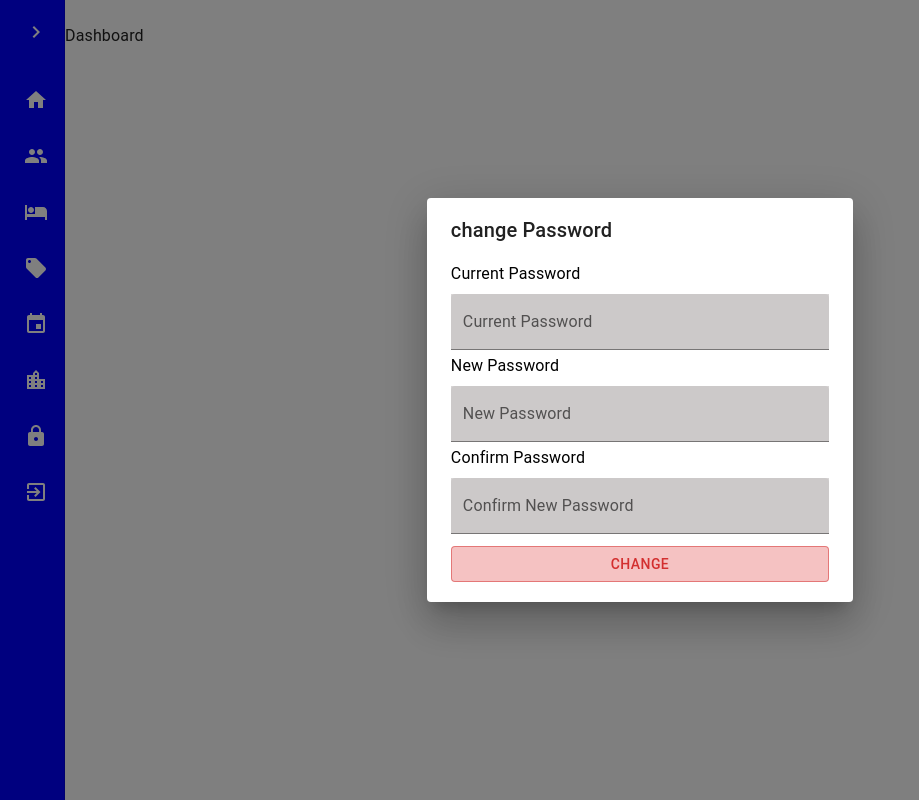
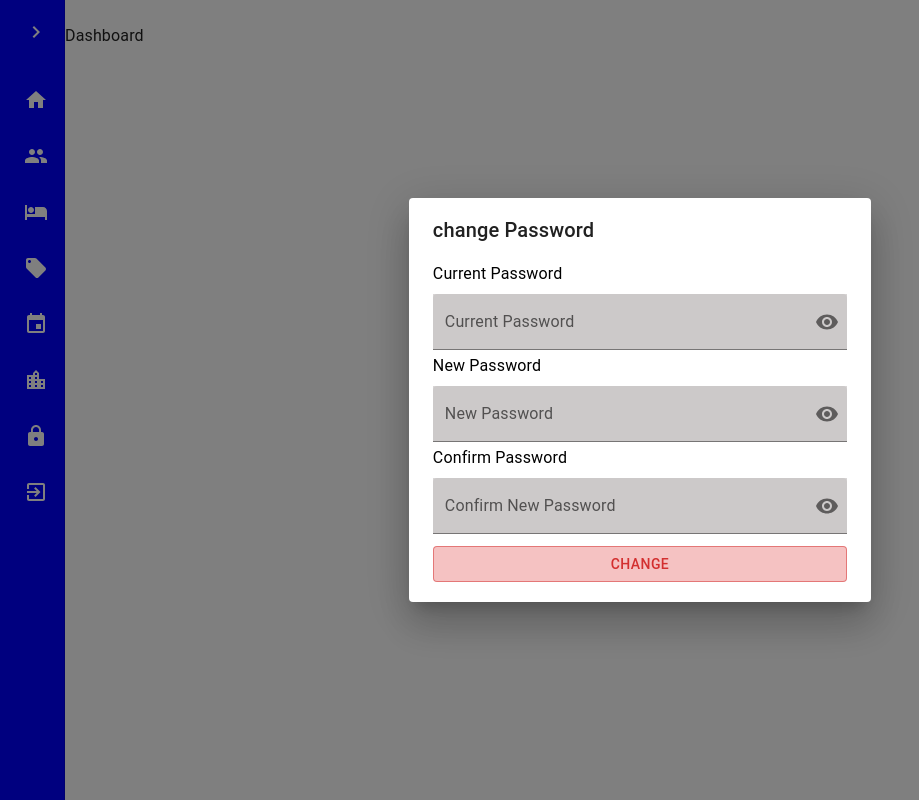
Before and after one commit to Elias-lap/Hotel-Management-System, a React (Vite) app: page /dashboard in a window 1280 px wide. Both pictures are taken after a click on the button "Change Password". Shown: the whole page, without its empty margins (0-919 px from the left). Built offline with nearby package versions, Linux system fonts and the light colour scheme.

Commit message:
changePasswordFunction

```diff
--- a/src/AuthModule/Components/ChangePassword/ChangePassword.tsx
+++ b/src/AuthModule/Components/ChangePassword/ChangePassword.tsx
@@ -1,51 +1,145 @@
-import { TextField, FormControl, FormLabel, Button } from "@mui/material";
+import { Visibility, VisibilityOff } from "@mui/icons-material";
+import {
+  TextField,
+  FormControl,
+  FormLabel,
+  Button,
+  InputAdornment,
+  IconButton,
+  CircularProgress,
+} from "@mui/material";
+import { useContext, useState } from "react";
 import { useForm } from "react-hook-form";
-export default function ChangePassword() {
+import { AuthContext } from "../../../Context/Components/AuthContext";
+import axios from "axios";
+import { SubmitHandler } from "react-hook-form";
+import { Toast } from "../../../Context/Components/TousterContext";
 type FormValues = {
   oldPassword: string;
   newPassword: string;
-    confirmPassword:string
+  confirmPassword: string;
 };
-
+type Props ={
+  handleCloseDialog : ()=>void
+}
+export default function ChangePassword({ handleCloseDialog }: Props) {
+  // Inside your component function
+  const authContextValue = useContext(AuthContext); // Get the context value
+  const baseUrl: string | undefined = authContextValue
+    ? authContextValue.baseUrl
+    : undefined;
+const {showSuccessToast , showErrorToast}= useContext(Toast)
+const [spinner, setSpinner] = useState<boolean>(false);
   const {
     register,
     handleSubmit,
+    watch,
     formState: { errors },
     reset,
-  } = useForm();
+  } = useForm<FormValues>();
+  // for showing current password
+  const [showPassword, setShowPassword] = useState(false);
+  const handleClickShowPassword = () => {
+    setShowPassword(!showPassword);
+  };
+  // for showing New password
+  const [showNewPassword, setShowNewPassword] = useState(false);
+  const handleClickShowNewPassword = () => {
+    setShowNewPassword(!showNewPassword);
+  };
+  // for showing confirm New password
+  const [showConfirmNewPassword, setShowConfirmNewPassword] = useState(false);
+  const handleClickShowConfirmNewPassword = () => {
+    setShowConfirmNewPassword(!showConfirmNewPassword);
+  };
+  // Custom validation function to check if passwords match
+  const validatePasswordMatch = (value: unknown) => {
+    const password = watch("newPassword"); // Get the value of the "password" field
+    return value === password ? true : "Passwords do not match"; // Return error message if passwords don't match
+  };
+  const onSubmit: SubmitHandler<FormValues> = async (data) => {
+    // Handle password change logic here
+    // const token = localStorage.getItem("userToken");
+    // if (!token) {
+    //   throw new Error("User is not authenticated");
+    // }
+    setSpinner(true)
+    const token ="Bearer eyJhbGciOiJIUzI1NiIsInR5cCI6IkpXVCJ9.eyJfaWQiOiI2NjEzZWZlZTZlYmJiZWZiYzE5ZjAwZmYiLCJyb2xlIjoiYWRtaW4iLCJ2ZXJpZmllZCI6ZmFsc2UsImlhdCI6MTcxMjU4MjY4NCwiZXhwIjoxNzEzNzkyMjg0fQ.M887Vp9SsT7OzO_fbw0acuL1PzADMB4v03Tf0DdD9Vo"
+    try {
+      const response = await axios.post(
+        `${baseUrl}/v0/admin/users/change-password`,
+        data,
+        {
+          headers: {
+            Authorization: token,
+          },
+        }
+      );
+      console.log(response.data.message);
+      showSuccessToast?.("Password has been updated successfully");
+      handleCloseDialog()
+    } catch (error) {
+      console.log(error);
+      if (axios.isAxiosError(error) && error.response) {
+        showErrorToast(error.response.data.message);
+      }
+    }finally{
+      setSpinner(false)
 
-  const onSubmit = (data :FormValues) => {
-    // Handle password change logic here
-    console.log(data);
-
+    }
     reset();
   };
   return (
     <form onSubmit={handleSubmit(onSubmit)}>
-      <FormControl sx={{display:"block"}}>
-        <FormLabel sx={{color:"black"}}>Current Password</FormLabel>
+      <FormControl sx={{ display: "block" }}>
+        <FormLabel sx={{ color: "black" }}>Current Password</FormLabel>
         <TextField
           variant="filled"
-        sx={{backgroundColor :"#bdb8b891"  , color:"#00000021"}}
+          sx={{ backgroundColor: "#bdb8b891", color: "#00000021" }}
           autoFocus
           margin="dense"
           label="Current Password"
-        type="password"
+          type={showPassword ? "text" : "password"}
+          InputProps={{
+            endAdornment: (
+              <InputAdornment position="end">
+                <IconButton
+                  onClick={handleClickShowPassword}
+                  // onMouseDown={handleMouseDownPassword}
+                  edge="end"
+                >
+                  {showPassword ? <VisibilityOff /> : <Visibility />}
+                </IconButton>
+              </InputAdornment>
+            ),
+          }}
           fullWidth
           {...register("oldPassword", { required: true })}
           error={errors.oldPassword ? true : false}
-        helperText={errors.currentPassword && "OldPassword is required"}
+          helperText={errors.oldPassword && "OldPassword is required"}
         />
-
       </FormControl>
-      <FormControl sx={{display:"block"}}>
-        <FormLabel sx={{color:"black"}}>New Password</FormLabel>
+      <FormControl sx={{ display: "block" }}>
+        <FormLabel sx={{ color: "black" }}>New Password</FormLabel>
         <TextField
           variant="filled"
-            sx={{backgroundColor :"#bdb8b891",color:"#00000021"}}
+          sx={{ backgroundColor: "#bdb8b891", color: "#00000021" }}
           margin="dense"
           label="New Password"
-        type="password"
+          type={showNewPassword ? "text" : "password"}
+          InputProps={{
+            endAdornment: (
+              <InputAdornment position="end">
+                <IconButton
+                  onClick={handleClickShowNewPassword}
+                  // onMouseDown={handleMouseDownPassword}
+                  edge="end"
+                >
+                  {showPassword ? <VisibilityOff /> : <Visibility />}
+                </IconButton>
+              </InputAdornment>
+            ),
+          }}
           fullWidth
           {...register("newPassword", { required: true })}
           error={errors.newPassword ? true : false}
@@ -53,22 +147,50 @@ export default function ChangePassword() {
         />
       </FormControl>
 
-      <FormControl sx={{display:"block"}}>
-        <FormLabel sx={{color:"black"}}>Confirm Password </FormLabel>
-
+      <FormControl sx={{ display: "block" }}>
+        <FormLabel sx={{ color: "black" }}>Confirm Password </FormLabel>
         <TextField
           variant="filled"
-            sx={{backgroundColor :"#bdb8b891" ,color:"#00000021"}}
+          sx={{ backgroundColor: "#bdb8b891", color: "#00000021" }}
           margin="dense"
           label="Confirm New Password"
-        type="password"
+          type={showConfirmNewPassword ? "text" : "password"}
+          InputProps={{
+            endAdornment: (
+              <InputAdornment position="end">
+                <IconButton
+                  onClick={handleClickShowConfirmNewPassword}
+                  edge="end"
+                >
+                  {showConfirmNewPassword ? <VisibilityOff /> : <Visibility />}
+                </IconButton>
+              </InputAdornment>
+            ),
+          }}
           fullWidth
-        {...register("confirmPassword", { required: true })}
-        error={errors.confirmPassword ? true : false}
-        helperText={errors.confirmPassword && "Please confirm new password"}
+          {...register("confirmPassword", {
+            required: "Please confirm new password",
+            validate: validatePasswordMatch,
+          })}
+          error={!!errors.confirmPassword}
+          helperText={errors.confirmPassword && errors.confirmPassword.message}
+
         />
       </FormControl>
-      <Button sx={{mt:1 , width :"100%" , marginLeft :"auto" , backgroundColor :"#e770706c"}}  color="error" variant="outlined" type="submit">Change </Button>
+      <Button
+        sx={{
+          mt: 1,
+          width: "100%",
+          marginLeft: "auto",
+          backgroundColor: "#e770706c",
+        }}
+        color="error"
+        variant="outlined"
+        type="submit"
+      >
+         {spinner ? <CircularProgress size={24} color="inherit" /> : 'Change'}
+
+      </Button>
     </form>
   );
 }
--- a/src/Context/Components/AuthContext.tsx
+++ b/src/Context/Components/AuthContext.tsx
@@ -7,7 +7,7 @@ export interface IAuth {
   savLoginData: () => void;
   userRole: string | null;
   requestHeaders: { Authorization:string},
-  baseUrl: string;
+  baseUrl: string | undefined;
   // updateUserData: () => void;
   // setUserRole: () => void;
 }
--- a/src/Context/Components/TousterContext.tsx
+++ b/src/Context/Components/TousterContext.tsx
@@ -4,7 +4,7 @@ import { toast } from "react-toastify";
 interface IToastTypes {
   showToast: (message: string) => void;
   showSuccessToast: (message: string) => void;
-  showErrorToast: (message: string) => void;
+  showErrorToast: (message: string) => void ;
 }
 
 const Toast = createContext<IToastTypes | undefined>(undefined);
--- a/src/ShareModule/Components/Sidebar/Sidebar.tsx
+++ b/src/ShareModule/Components/Sidebar/Sidebar.tsx
@@ -105,7 +105,7 @@ const handleCloseDialog = () => {
       {"change Password "}
     </DialogTitle>
     <DialogContent>
-      <ChangePassword/>
+      <ChangePassword handleCloseDialog ={handleCloseDialog}/>
 
     </DialogContent>
 
--- a/src/main.tsx
+++ b/src/main.tsx
@@ -6,14 +6,16 @@ import '../node_modules/bootstrap/dist/css/bootstrap.min.css'
 import '../node_modules/@fortawesome/fontawesome-free/css/all.min.css'
 import { AuthContextProvider } from './Context/Components/AuthContext.tsx'
 import { ToastContextProvider } from './Context/Components/TousterContext.tsx'
-
-
+import { ToastContainer } from "react-toastify";
+import "react-toastify/dist/ReactToastify.css";
 ReactDOM.createRoot(document.getElementById('root')!).render(
   <React.StrictMode>
     <ToastContextProvider>
     <AuthContextProvider>
     <App />
     </AuthContextProvider>
+    <ToastContainer/>
     </ToastContextProvider>
+
   </React.StrictMode>,
 )
```
Lines whose indentation alone changed are shown as unchanged.
